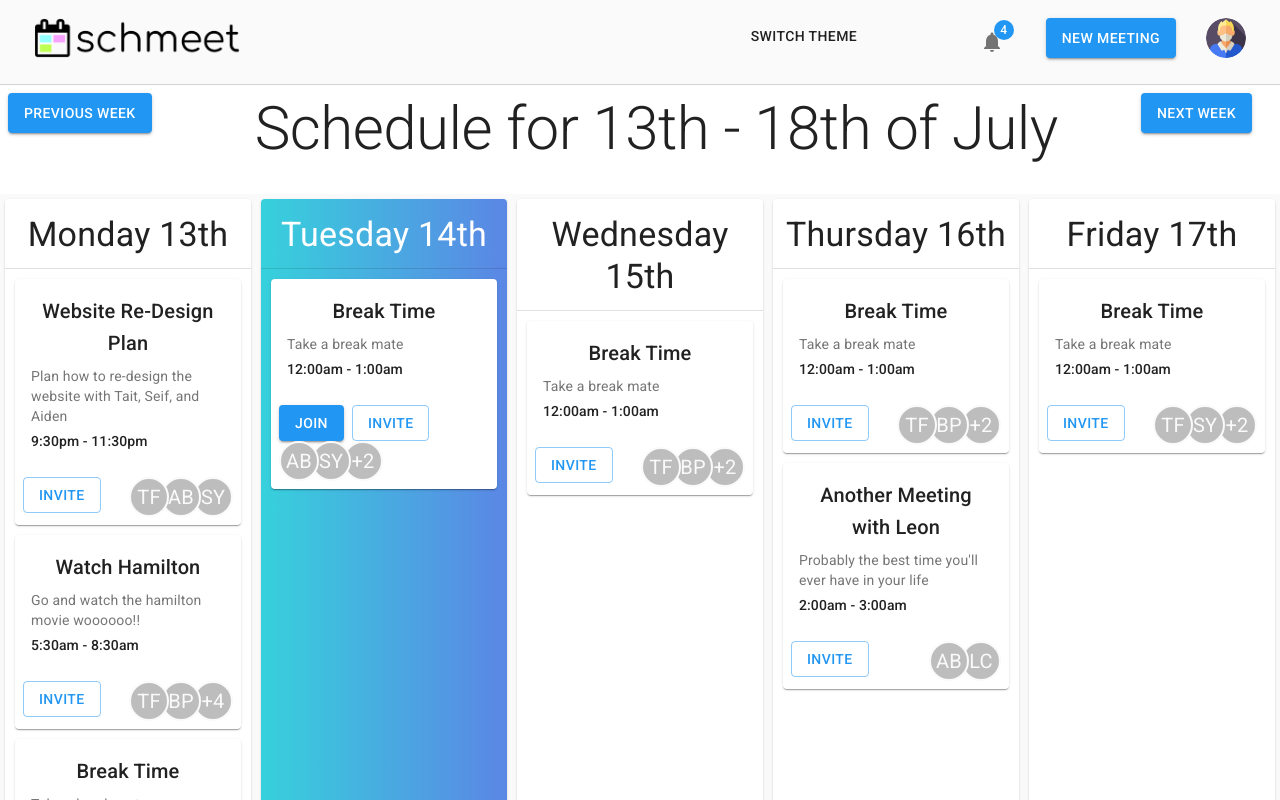
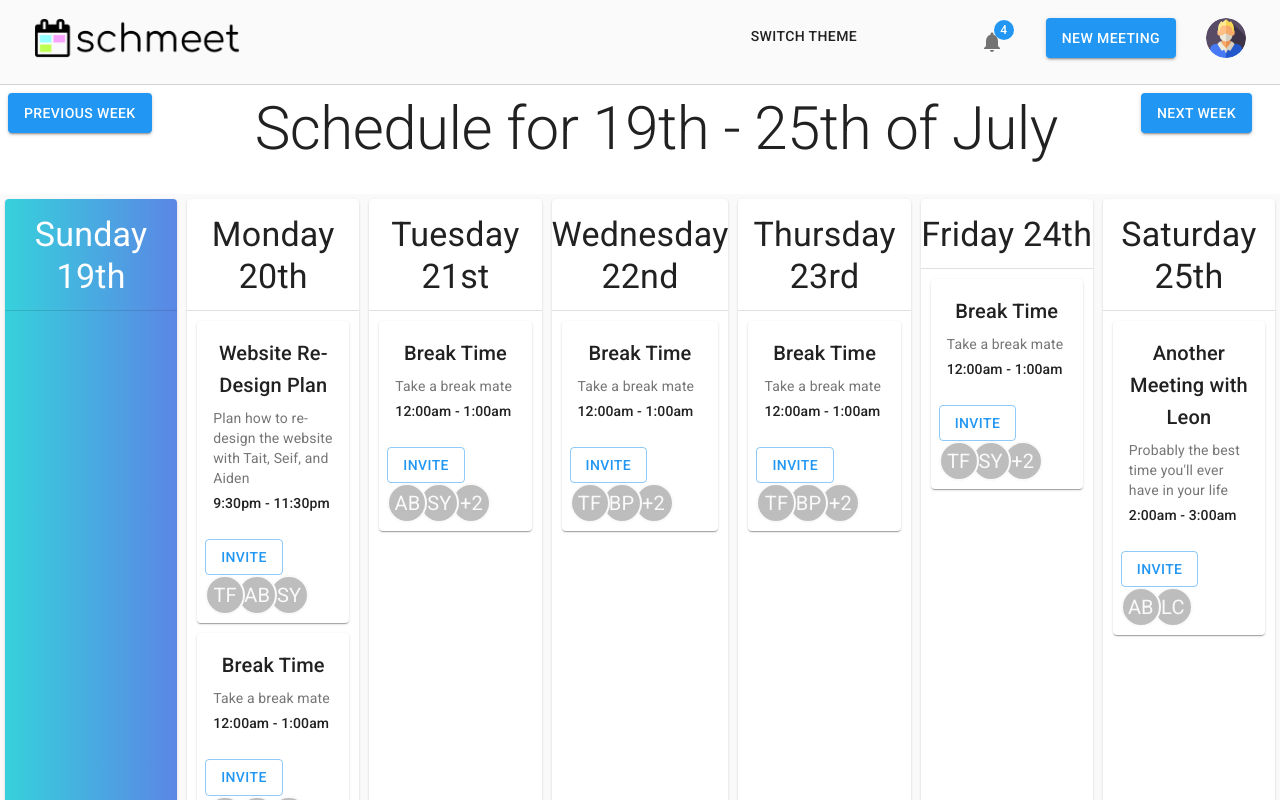
Before and after one commit to Alxjlv/schmeet-frontend, a React (Create React App) app in the folder schmeet-app/: page / in a window 1280 px wide. Shown: the top 800 px of the page. Built offline with nearby package versions, Linux system fonts and the light colour scheme.

Commit message:
Refactor home page

```diff
--- a/schmeet-app/src/components/HomePage.jsx
+++ b/schmeet-app/src/components/HomePage.jsx
@@ -22,7 +22,7 @@ export default class HomePage extends Component {
 
 	cardList(day) {
 		return this.state.meetings
-			.filter((meeting) => meeting.startDate.getDay() - 1 === day)
+			.filter((meeting) => meeting.startDate.getUTCDay() === day)
 			.map((meeting) => {
 				return (
 					<MeetingCard meeting={meeting} day={day} style={{ margin: "20px" }} />
@@ -32,18 +32,18 @@ export default class HomePage extends Component {
 
 	intToDay = (day) => {
 		return [
-			"Monday",
-			"Tuesday",
-			"Wednesday",
-			"Thursday",
-			"Friday",
-			"Saturday",
-			"Sunday",
+			"Sunday 19th",
+			"Monday 20th",
+			"Tuesday 21st",
+			"Wednesday 22nd",
+			"Thursday 23rd",
+			"Friday 24th",
+			"Saturday 25th",
 		][day];
 	};
 
 	render() {
-		const numColumns = 5;
+		const numColumns = 7;
 		const columns = [];
 		for (let i = 0; i < numColumns; i++) {
 			columns.push(
@@ -54,7 +54,7 @@ export default class HomePage extends Component {
 							paddingTop: 15,
 							minHeight: "100%",
 							background:
-								i === 1 &&
+								i === 0 &&
 								"linear-gradient(to right, #36d1dc, #5b86e5)",
 						}}
 					>
@@ -63,10 +63,10 @@ export default class HomePage extends Component {
 							variant="h4"
 							component="h2"
 							style={{
-								color: i === 1 && "white",
+								color: i === 0 && "white",
 							}}
 						>
-							{this.intToDay(i)} {13 + i + "th"}
+							{this.intToDay(i)}
 						</Typography>
 						<Divider />
 						{this.cardList(i)}
@@ -98,7 +98,7 @@ export default class HomePage extends Component {
 						Previous Week
 					</Button>
 					<Typography gutterBottom variant="h2" component="h2">
-						Schedule for 13th - 18th of July
+						Schedule for 19th - 25th of July
 					</Typography>
 					<Button
 						variant="contained"
--- a/schmeet-app/src/components/MeetingCard.jsx
+++ b/schmeet-app/src/components/MeetingCard.jsx
@@ -61,7 +61,7 @@ function MeetingCard(props) {
 			<CardActions>
 				<Grid container direction="row" justify="space-between">
 					<Grid>
-						{props.day === 1 && (
+						{props.day === 0 && (
 							<Button
 								variant="contained"
 								size="medium"
--- a/schmeet-app/src/demo-data/appointments.js
+++ b/schmeet-app/src/demo-data/appointments.js
@@ -1,8 +1,8 @@
 export const appointments = [
 	{
 		title: "Website Re-Design Plan",
-		startDate: new Date("2020-07-13T09:30"),
-		endDate: new Date("2020-07-13T11:30"),
+		startDate: new Date("2020-07-20T09:30"),
+		endDate: new Date("2020-07-20T11:30"),
 		description:
 			"Plan how to re-design the website with Tait, Seif, and Aiden",
 		link:
@@ -23,9 +23,36 @@ export const appointments = [
 		]
 	},
 	{
+		title: "Break Time",
+		startDate: new Date("2020-07-20T12:00"),
+		endDate: new Date("2020-07-20T13:00"),
+		location: "Room 1",
+		description: "Take a break mate",
+		link:
+			"https://zoom.us/j/91218086919?pwd=SGpjMFhGMGhIMTV4QzYxVy9aelZzZz09",
+		members: [
+			{
+				name: "Ben Piper",
+				initial: "BP"
+			},
+			{
+				name: "Seif Younes",
+				initial: "SY"
+			},
+			{
+				name: "Alex Verkerk",
+				initial: "AV"
+			},
+			{
+				name: "Oliver Chamberlain",
+				initial: "OC"
+			},
+		]
+	},
+	{
 		title: "Watch Hamilton",
-		startDate: new Date("2020-07-13T17:30"),
-		endDate: new Date("2020-07-13T20:30"),
+		startDate: new Date("2020-07-20T17:30"),
+		endDate: new Date("2020-07-20T20:30"),
 		location: "Room 1",
 		description: "Go and watch the hamilton movie woooooo!!",
 		link:
@@ -59,35 +86,8 @@ export const appointments = [
 	},
 	{
 		title: "Break Time",
-		startDate: new Date("2020-07-13T12:00"),
-		endDate: new Date("2020-07-13T13:00"),
-		location: "Room 1",
-		description: "Take a break mate",
-		link:
-			"https://zoom.us/j/91218086919?pwd=SGpjMFhGMGhIMTV4QzYxVy9aelZzZz09",
-		members: [
-			{
-				name: "Ben Piper",
-				initial: "BP"
-			},
-			{
-				name: "Seif Younes",
-				initial: "SY"
-			},
-			{
-				name: "Alex Verkerk",
-				initial: "AV"
-			},
-			{
-				name: "Oliver Chamberlain",
-				initial: "OC"
-			},
-		]
-	},
-	{
-		title: "Break Time",
-		startDate: new Date("2020-07-14T12:00"),
-		endDate: new Date("2020-07-14T13:00"),
+		startDate: new Date("2020-07-21T12:00"),
+		endDate: new Date("2020-07-21T13:00"),
 		location: "Room 1",
 		description: "Take a break mate",
 		link:
@@ -113,8 +113,8 @@ export const appointments = [
 	},
 	{
 		title: "Break Time",
-		startDate: new Date("2020-07-15T12:00"),
-		endDate: new Date("2020-07-15T13:00"),
+		startDate: new Date("2020-07-22T12:00"),
+		endDate: new Date("2020-07-22T13:00"),
 		location: "Room 1",
 		description: "Take a break mate",
 		link:
@@ -140,8 +140,8 @@ export const appointments = [
 	},
 	{
 		title: "Break Time",
-		startDate: new Date("2020-07-16T12:00"),
-		endDate: new Date("2020-07-16T13:00"),
+		startDate: new Date("2020-07-23T12:00"),
+		endDate: new Date("2020-07-23T13:00"),
 		description: "Take a break mate",
 		link:
 			"https://zoom.us/j/91218086919?pwd=SGpjMFhGMGhIMTV4QzYxVy9aelZzZz09",
@@ -166,8 +166,8 @@ export const appointments = [
 	},
 	{
 		title: "Break Time",
-		startDate: new Date("2020-07-17T12:00"),
-		endDate: new Date("2020-07-17T13:00"),
+		startDate: new Date("2020-07-24T12:00"),
+		endDate: new Date("2020-07-24T13:00"),
 		description: "Take a break mate",
 		link:
 			"https://zoom.us/j/91218086919?pwd=SGpjMFhGMGhIMTV4QzYxVy9aelZzZz09",
@@ -192,8 +192,8 @@ export const appointments = [
 	},
 	{
 		title: "Another Meeting with Leon",
-		startDate: new Date("2020-07-16T14:00"),
-		endDate: new Date("2020-07-16T15:00"),
+		startDate: new Date("2020-07-25T14:00"),
+		endDate: new Date("2020-07-25T15:00"),
 		description: "Probably the best time you'll ever have in your life",
 		link:
 			"https://zoom.us/j/91218086919?pwd=SGpjMFhGMGhIMTV4QzYxVy9aelZzZz09",
```
